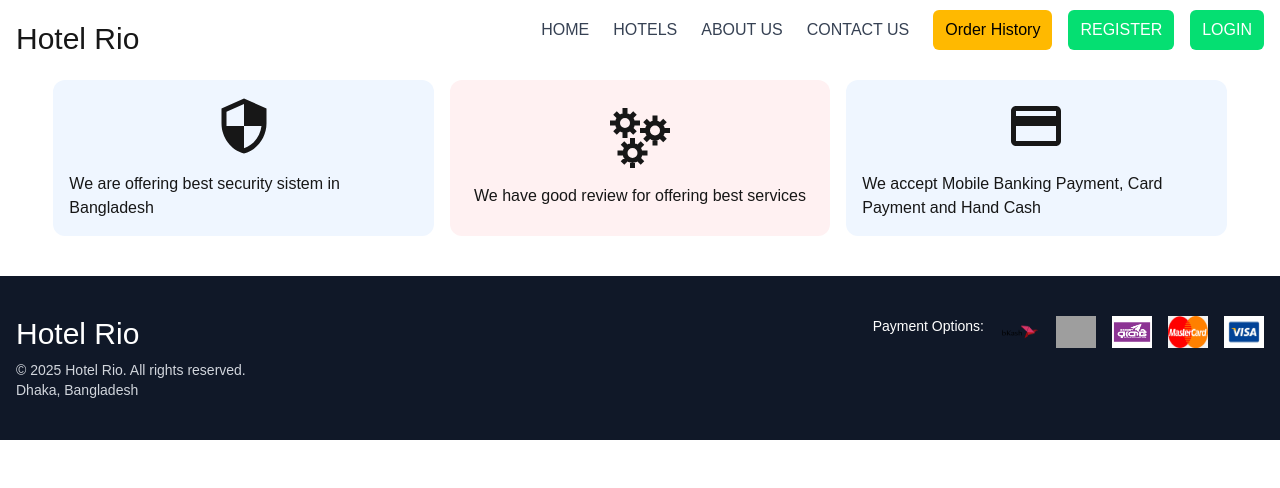
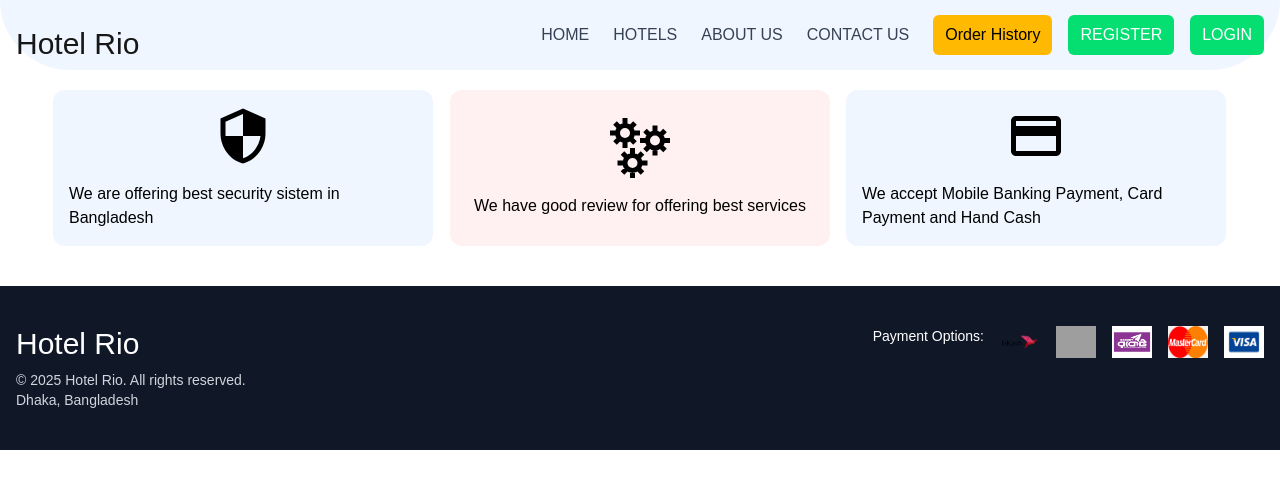
Before and after one commit to shohan-28/Hotel-Rio-Next-JS, a Next.js app: page /OurService in a window 1280 px wide. Shown: the top 488 px of the page. Built offline with nearby package versions, Linux system fonts and the light colour scheme; no server answers; grey boxes are pictures that could not be loaded; a web font is replaced by a local one.

Commit message:
Updated some files and fixed bugs

```diff
--- a/package.json
+++ b/package.json
@@ -9,6 +9,7 @@
     "lint": "eslint"
   },
   "dependencies": {
+    "animate.css": "^4.1.1",
     "daisyui": "^5.5.5",
     "firebase": "^12.6.0",
     "next": "^16.0.7",
--- a/src/app/Components/Navbar.jsx
+++ b/src/app/Components/Navbar.jsx
@@ -15,11 +15,11 @@ export default function Navbar() {
   const [open, setOpen] = useState(false);
 
   return (
-    <div className="bg-white shadow">
+    <div className="bg-blue-50 rounded-b-full">
       <div className="container mx-auto">
-        <div className="flex items-center justify-between h-[60px] px-4">
+        <div className="flex items-center justify-between h-[70px] px-4">
 
-          <div className="flex items-center justify-center h-full">
+          <div className="flex items-center justify-center h-full ">
             <p className={`font-bold text-3xl text-center h-[18px] ${borel.className}`}>
               Hotel Rio
             </p>
--- a/src/app/OurService/page.jsx
+++ b/src/app/OurService/page.jsx
@@ -2,23 +2,25 @@ import React from 'react';
 import { MdOutlineSecurity } from "react-icons/md";
 import { GrServices } from "react-icons/gr";
 import { MdOutlinePayment } from "react-icons/md";
+import "./OurService.module.css";
+import 'animate.css';
 
 const OurService = () => {
     return (
         <div className='bg-white pb-5'>
             <div className='w-11/12 mx-auto'>
-                <div className='grid grid-cols-1 lg:grid-cols-3 md:grid-cols-2 gap-4 py-5 h-fit w-full'>
-                    <div className='space-y-4 py-4 px-4 flex flex-col justify-center items-center bg-blue-50 rounded-xl'>
+                <div className='grid grid-cols-1 lg:grid-cols-3 md:grid-cols-2 gap-4 py-5 h-fit w-full text-black'>
+                    <div className='space-y-4 py-4 px-4 flex flex-col justify-center items-center  bg-blue-50 rounded-xl animate__animated animate__backInLeft'>
                         <p className='text-[60px] '><MdOutlineSecurity /></p>
                         <p className='text-base'>We are offering best security sistem in Bangladesh</p>
                     </div>
 
-                    <div className='space-y-4 py-4 px-4 flex flex-col justify-center items-center bg-rose-50 rounded-xl'>
+                    <div className='space-y-4 py-4 px-4 flex flex-col justify-center items-center bg-rose-50 rounded-xl animate__animated animate__fadeIn'>
                         <p className='text-[60px] '><GrServices /></p>
                         <p className='text-base'>We have good review for offering best services</p>
                     </div>
 
-                    <div className='space-y-4 py-4 px-4 flex flex-col justify-center items-center bg-blue-50 rounded-xl'>
+                    <div className='space-y-4 py-4 px-4 flex flex-col justify-center items-center bg-blue-50 rounded-xl animate__animated animate__backInRight'>
                         <p className='text-[60px] '>
                             <MdOutlinePayment />
                         </p>
```
Also changed, not shown: src/app/AppWithLoading/AppWithLoading.jsx (deleted, +0 -30 lines), src/app/OurService/OurService.module.css (added), src/app/globals.css (line endings or trailing spaces), 1 other file (tests, documents, lock files or other folders).
